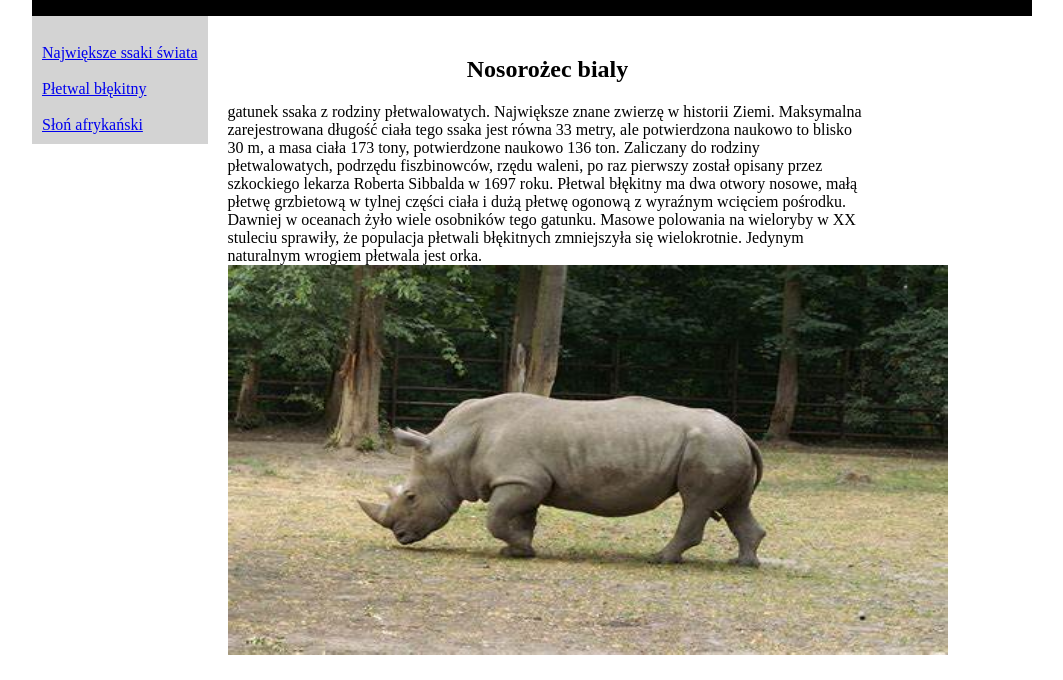
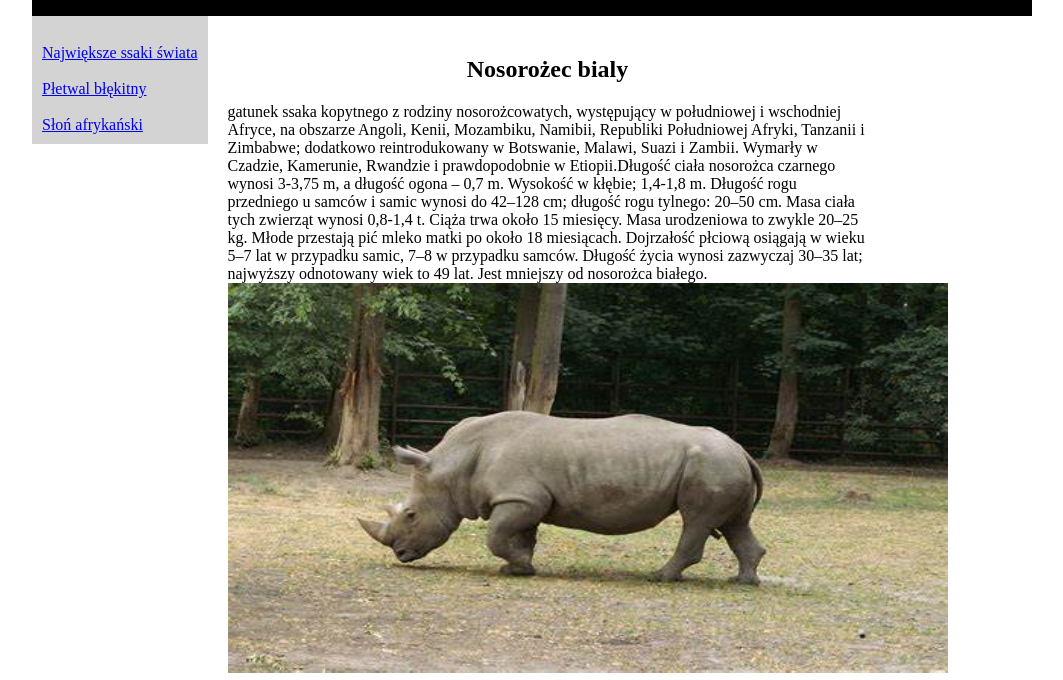
Before and after one commit to slo1c292021/s3.3, a plain HTML site: page index.html in a window 1280 px wide. Shown: the part 102-782 px from the top of the page, without its empty margins (108-1171 px from the left). Drawn offline with Linux system fonts and the light colour scheme.

Commit message:
Update index.html

```diff
--- a/index.html
+++ b/index.html
@@ -69,8 +69,8 @@ padding: 20px;
 </div>
 <div id="content">
 <h2><center>Nosorożec bialy</center></h2>
-gatunek ssaka z rodziny płetwalowatych. Największe znane zwierzę w historii Ziemi. Maksymalna zarejestrowana długość ciała tego ssaka jest równa 33 metry, ale potwierdzona naukowo to blisko 30 m, a masa ciała 173 tony, potwierdzone naukowo 136 ton. Zaliczany do rodziny płetwalowatych, podrzędu fiszbinowców, rzędu waleni, po raz pierwszy został opisany przez szkockiego lekarza Roberta Sibbalda w 1697 roku. Płetwal błękitny ma dwa otwory nosowe, małą płetwę grzbietową w tylnej części ciała i dużą płetwę ogonową z wyraźnym wcięciem pośrodku. Dawniej w oceanach żyło wiele osobników tego gatunku. Masowe polowania na wieloryby w XX stuleciu sprawiły, że populacja płetwali błękitnych zmniejszyła się wielokrotnie. Jedynym naturalnym wrogiem płetwala jest orka.</br>
-<img src="s3.3/img/nosorożec.jpg" width="720" height="390"/>
+gatunek ssaka kopytnego z rodziny nosorożcowatych, występujący w południowej i wschodniej Afryce, na obszarze Angoli, Kenii, Mozambiku, Namibii, Republiki Południowej Afryki, Tanzanii i Zimbabwe; dodatkowo reintrodukowany w Botswanie, Malawi, Suazi i Zambii. Wymarły w Czadzie, Kamerunie, Rwandzie i prawdopodobnie w Etiopii.Długość ciała nosorożca czarnego wynosi 3-3,75 m, a długość ogona – 0,7 m. Wysokość w kłębie; 1,4-1,8 m. Długość rogu przedniego u samców i samic wynosi do 42–128 cm; długość rogu tylnego: 20–50 cm. Masa ciała tych zwierząt wynosi 0,8-1,4 t. Ciąża trwa około 15 miesięcy. Masa urodzeniowa to zwykle 20–25 kg. Młode przestają pić mleko matki po około 18 miesiącach. Dojrzałość płciową osiągają w wieku 5–7 lat w przypadku samic, 7–8 w przypadku samców. Długość życia wynosi zazwyczaj 30–35 lat; najwyższy odnotowany wiek to 49 lat. Jest mniejszy od nosorożca białego.</br>
+<img src="s3.3/img/nosorożec.jpg" width="720" height="390"
 </div>
 <div id="ad">
 <img src="nie mam zdjęcia na reklame" />
```
